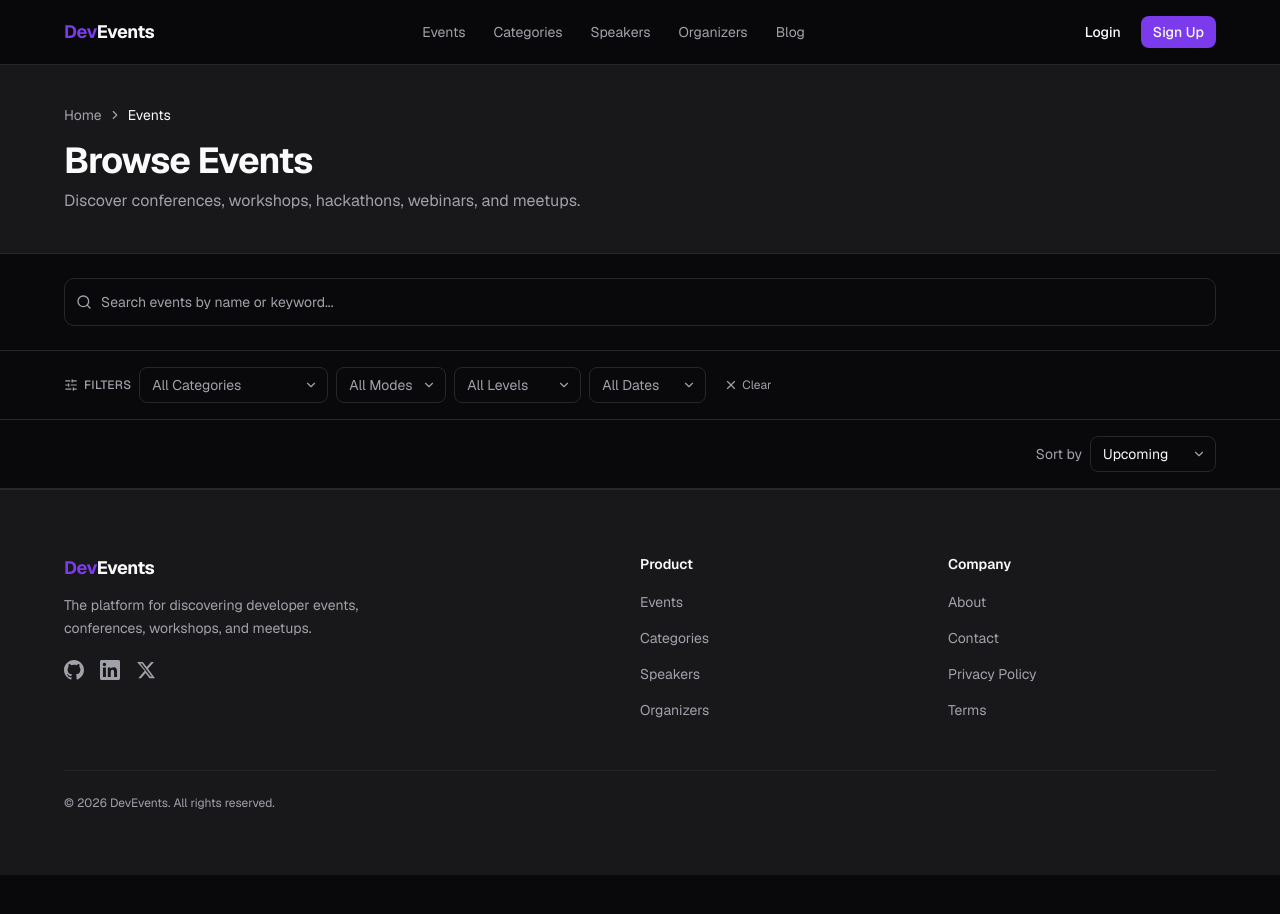
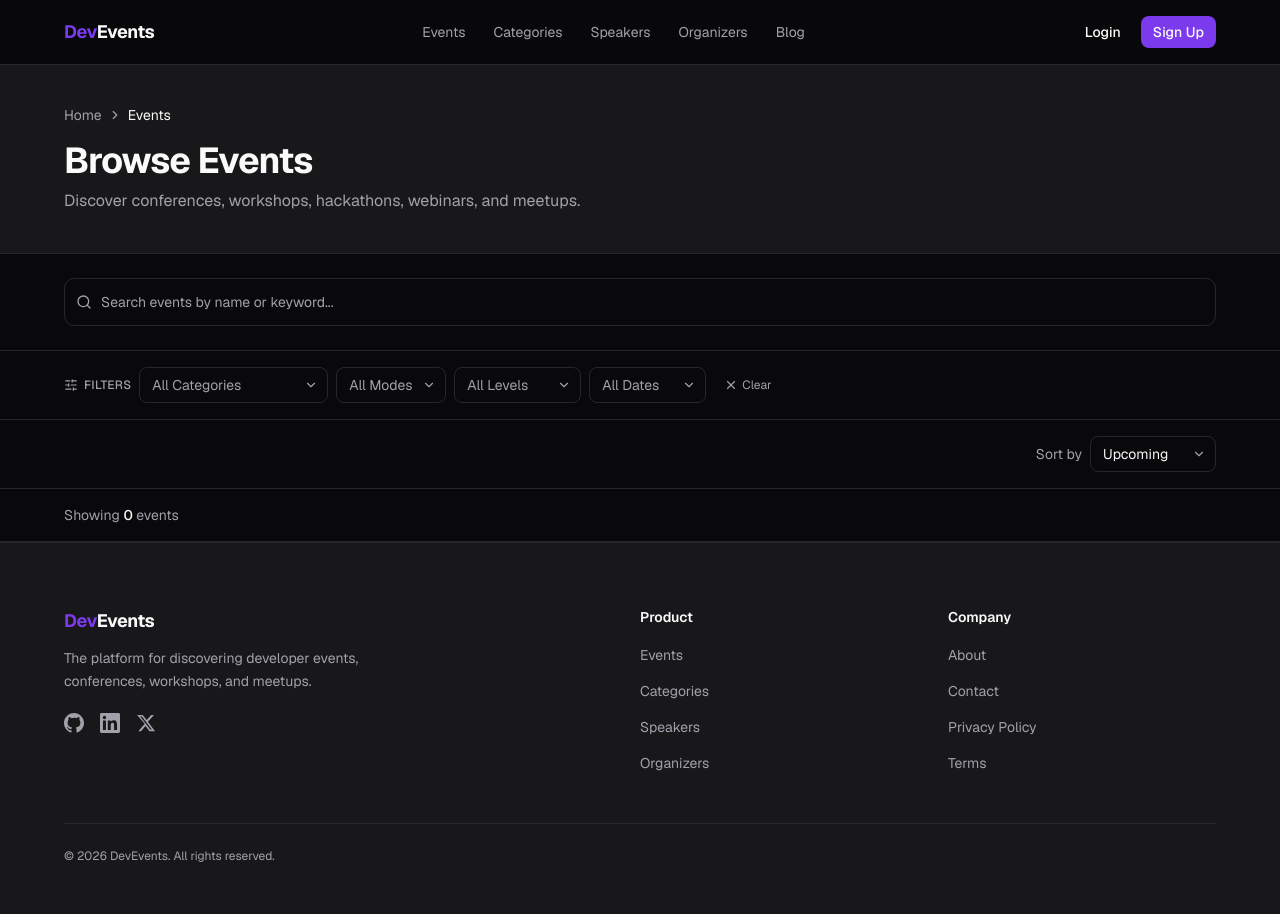
Before and after one commit to joshgementiza-dev/developer-event, a Next.js app: page /events in a window 1280 px wide. Shown: the top 914 px of the page. Before the commit the page ends 875 px from the top, so only its background shows below. Built offline with nearby package versions, Linux system fonts and the light colour scheme.

Commit message:
feat(events): add ResultsSummary component showing event count and active filters

```diff
--- a/app/events/page.tsx
+++ b/app/events/page.tsx
@@ -3,6 +3,8 @@ import PageHeader from "@/components/shared/PageHeader";
 import EventsSearchSection from "@/components/events/EventsSearchSection";
 import EventsFilterBar from "@/components/events/EventsFilterBar";
 import EventsSortBar from "@/components/events/EventsSortBar";
+import ResultsSummary from "@/components/events/ResultsSummary";
+import Container from "@/components/layout/Container";
 
 export const metadata: Metadata = {
   title: "Events | DevEvents",
@@ -30,8 +32,11 @@ export default function EventsPage() {
 
       <EventsSortBar />
 
-      {/* Task 5.1 — Results Summary */}
-      <div />
+      <div className="border-b border-border py-3 md:py-4">
+        <Container>
+          <ResultsSummary total={0} />
+        </Container>
+      </div>
 
       {/* Task 6.2 — Events Grid */}
       <div />
--- /dev/null
+++ b/components/events/ResultsSummary.tsx
@@ -0,0 +1,33 @@
+interface ResultsSummaryProps {
+  total: number;
+  query?: string;
+  filterCount?: number;
+}
+
+export default function ResultsSummary({
+  total,
+  query,
+  filterCount,
+}: ResultsSummaryProps) {
+  return (
+    <p role="status" aria-live="polite" className="text-sm text-muted-foreground">
+      Showing{" "}
+      <span className="font-medium text-foreground">{total}</span>{" "}
+      {total === 1 ? "event" : "events"}
+      {query && (
+        <>
+          {" "}matching{" "}
+          <span className="font-medium text-foreground">&ldquo;{query}&rdquo;</span>
+        </>
+      )}
+      {filterCount && filterCount > 0 ? (
+        <>
+          {" "}&bull;{" "}
+          <span>
+            {filterCount} {filterCount === 1 ? "filter" : "filters"} active
+          </span>
+        </>
+      ) : null}
+    </p>
+  );
+}
```
Also changed, not shown: .claude/commands/implement-v2.md.
